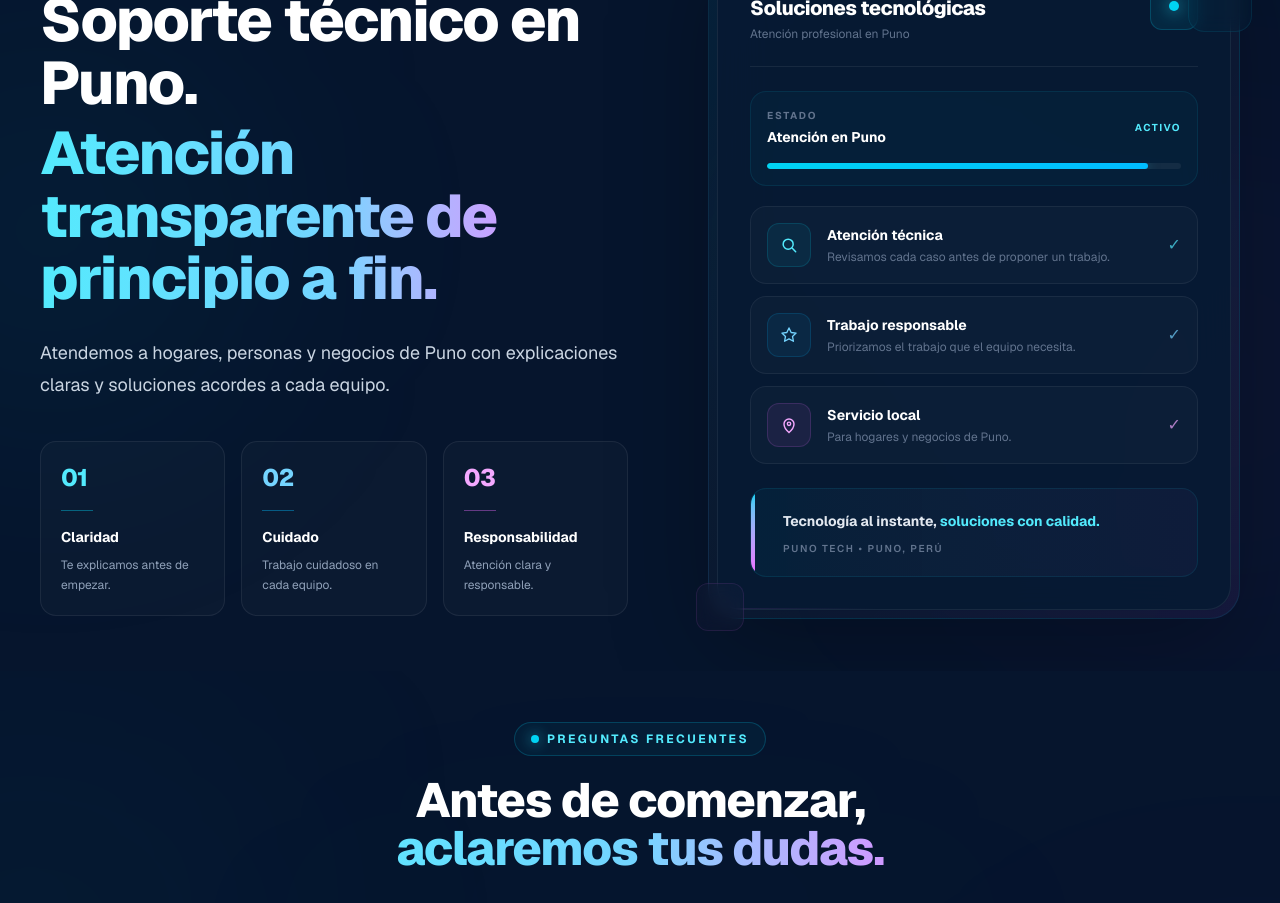
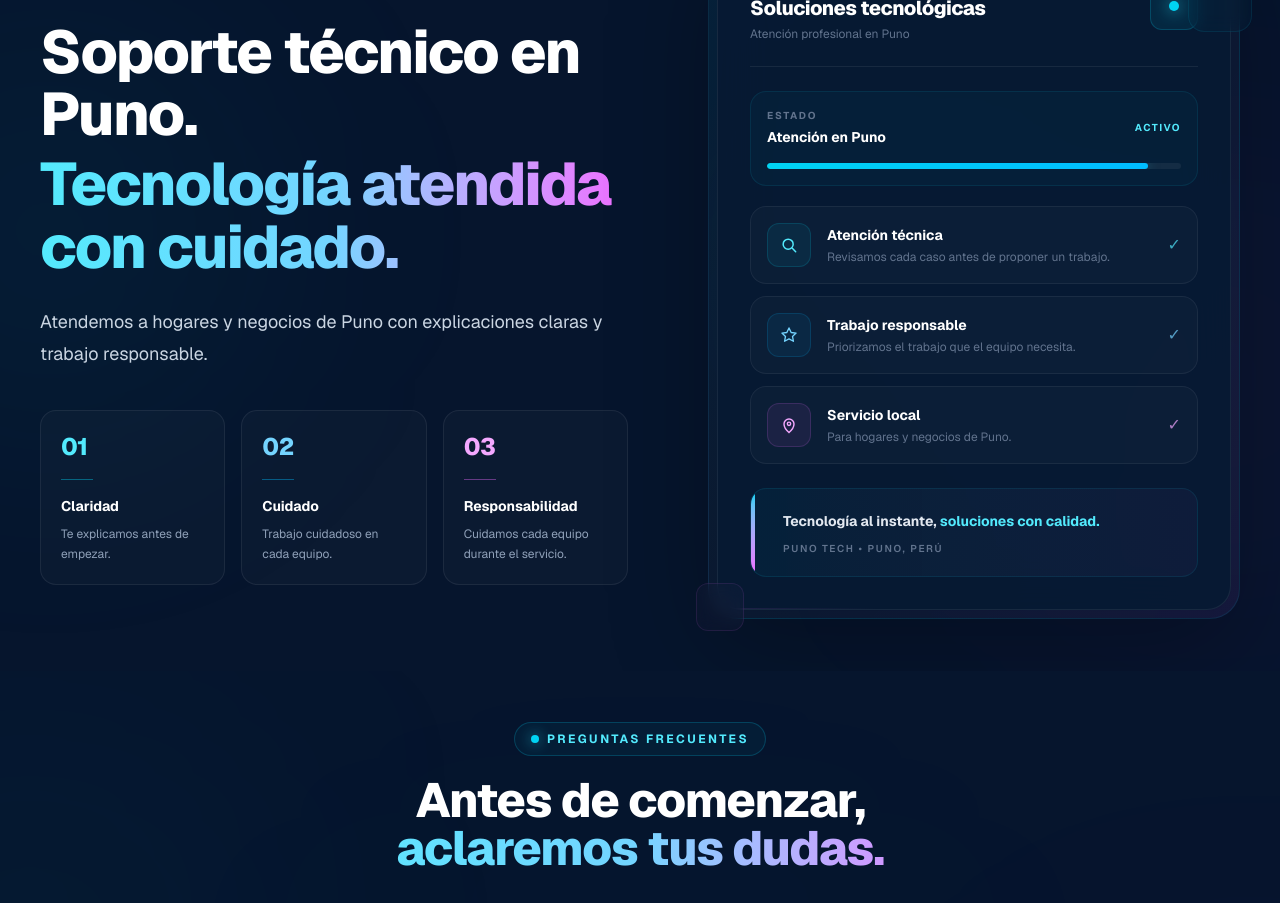
Before and after one commit to joakoguzp/puno-tech, a Next.js app: page / in a window 1280 px wide. Shown: the part 2640-3543 px from the top of the page. Built offline with nearby package versions, Linux system fonts and the light colour scheme.

Commit message:
Improve PUNO TECH content clarity and reduce repetition

```diff
--- a/src/components/sections/About.tsx
+++ b/src/components/sections/About.tsx
@@ -36,13 +36,13 @@ export default function About() {
             <h2 className="max-w-3xl text-4xl font-extrabold leading-[1.04] tracking-[-0.03em] text-white sm:text-5xl lg:text-6xl">
               Soporte técnico en Puno.
               <span className="mt-2 block bg-gradient-to-r from-cyan-300 via-sky-300 to-fuchsia-400 bg-clip-text text-transparent">
-                Atención transparente de principio a fin.
+                Tecnología atendida con cuidado.
               </span>
             </h2>
 
             {/* Texto principal */}
             <p className="mt-7 max-w-2xl text-base leading-7 text-slate-300 sm:text-lg sm:leading-8">
-              Atendemos a hogares, personas y negocios de Puno con explicaciones claras y soluciones acordes a cada equipo.
+              Atendemos a hogares y negocios de Puno con explicaciones claras y trabajo responsable.
             </p>
 
             {/* =================================================
@@ -92,7 +92,7 @@ export default function About() {
                 <h3 className="mt-4 text-sm font-bold text-white">Responsabilidad</h3>
 
                 <p className="mt-2 text-xs leading-5 text-slate-400">
-                  Atención clara y responsable.
+                  Cuidamos cada equipo durante el servicio.
                 </p>
               </div>
             </div>
```
